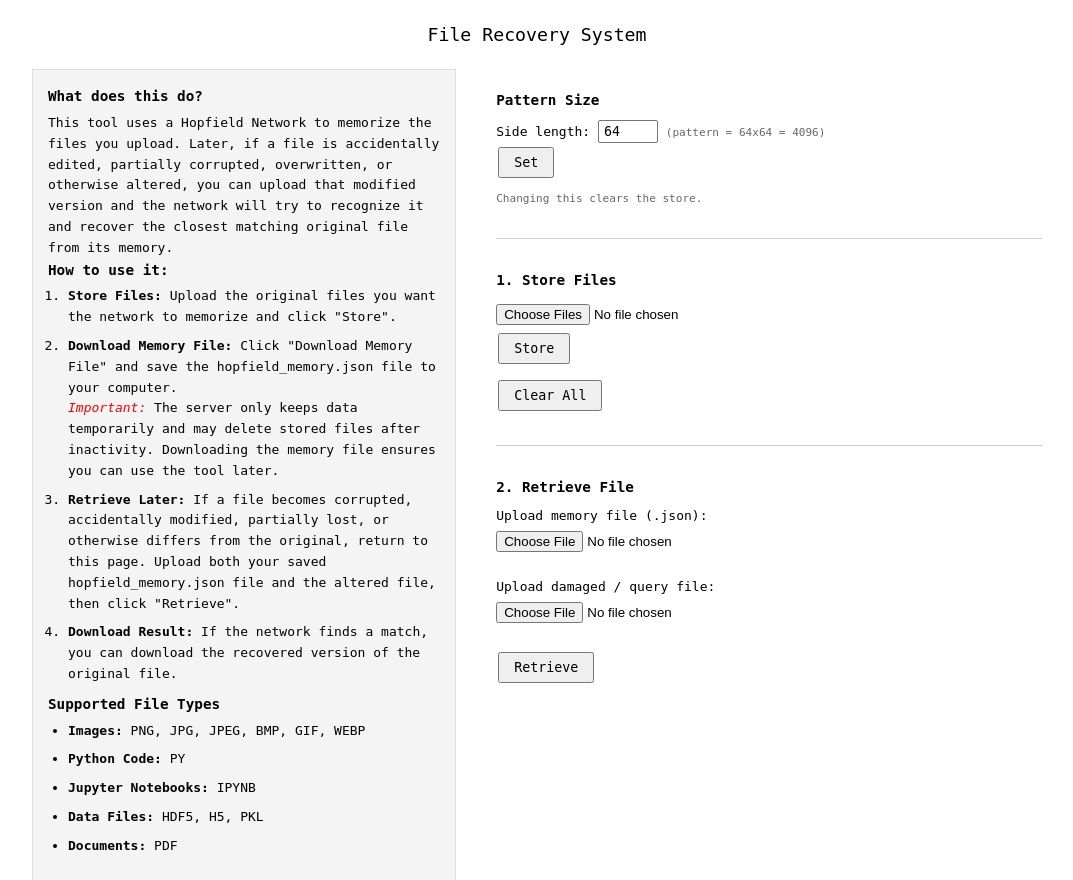
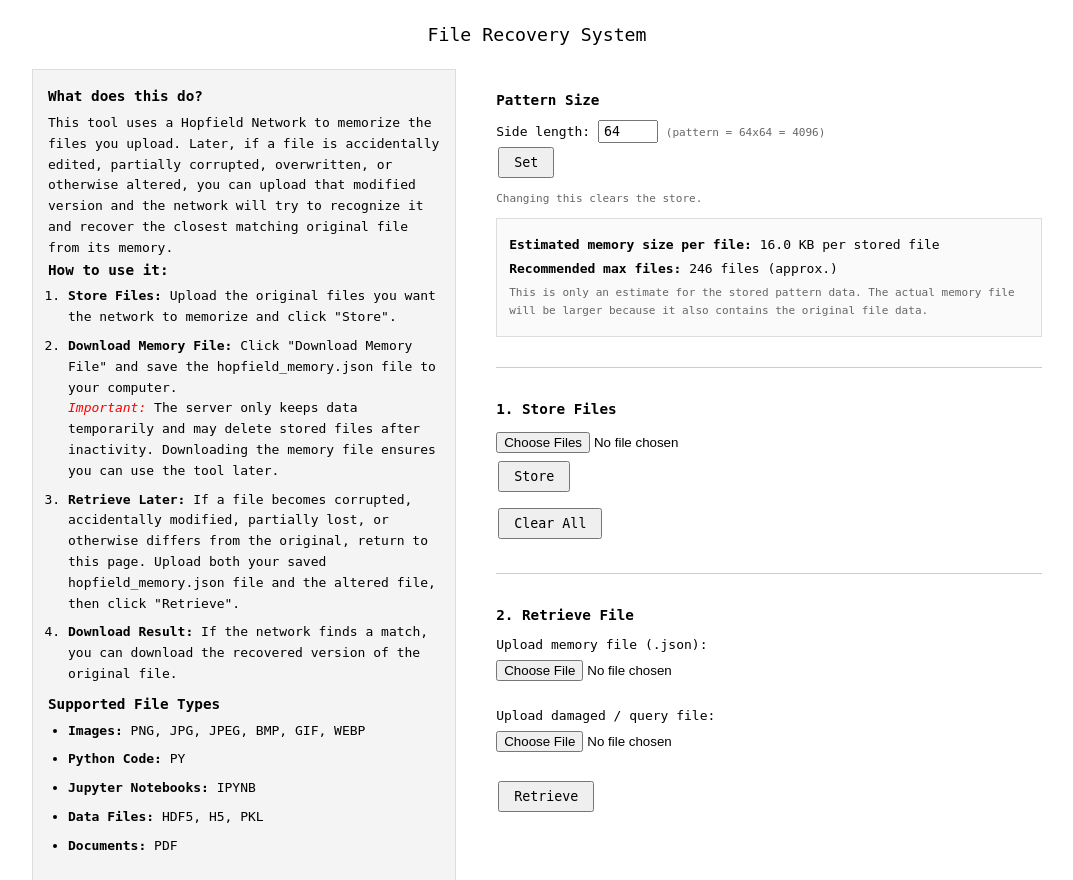
Before and after one commit to TanmayShukla05/file-recovery-system, a Flask app: page / in a window 1280 px wide. Shown: the top 880 px of the page, without its empty margins (103-1176 px from the left). Run offline with Flask 3, Linux system fonts and the light colour scheme.

Commit message:
Update index.html

```diff
--- a/templates/index.html
+++ b/templates/index.html
@@ -6,39 +6,75 @@
     <title>File Recovery System</title>
     <style>
         * { margin: 0; padding: 0; box-sizing: border-box; }
+
         body {
             font-family: monospace;
-            max-width: 1050px; /* Increased width to fit two columns */
+            max-width: 1050px;
             margin: 20px auto;
             padding: 0 20px;
             line-height: 1.6;
         }
-        h1 { font-size: 1.4em; font-weight: normal; margin-bottom: 20px; text-align: center; }
-        h2 { font-size: 1.1em; font-weight: bold; margin: 20px 0 8px; }
+
+        h1 {
+            font-size: 1.4em;
+            font-weight: normal;
+            margin-bottom: 20px;
+            text-align: center;
+        }
+
+        h2 {
+            font-size: 1.1em;
+            font-weight: bold;
+            margin: 20px 0 8px;
+        }
+
         form { margin: 8px 0; }
         label { display: inline; }
         input[type="file"] { margin: 4px 0; }
-        input[type="number"] { width: 60px; padding: 2px 4px; font-family: monospace; }
+        input[type="number"] {
+            width: 60px;
+            padding: 2px 4px;
+            font-family: monospace;
+        }
+
         button {
             padding: 6px 14px;
             margin: 4px 2px;
             font-family: monospace;
             cursor: pointer;
         }
-        hr { margin: 30px 0; border: none; border-top: 1px solid #ccc; }
+
+        hr {
+            margin: 30px 0;
+            border: none;
+            border-top: 1px solid #ccc;
+        }
+
         .ok { color: green; }
         .err { color: red; }
-        .flash-msg { margin: 3px 0; font-size: 0.9em; }
-        .file-entry { padding: 2px 0; font-size: 0.9em; color: green; }
+
+        .flash-msg {
+            margin: 3px 0;
+            font-size: 0.9em;
+        }
+
+        .file-entry {
+            padding: 2px 0;
+            font-size: 0.9em;
+            color: green;
+        }
+
         .result-box {
             margin-top: 12px;
             padding: 12px;
             border: 1px solid #ccc;
         }
+
         .result-box p { margin: 4px 0; }
+
         a { color: blue; }
 
-        /* Layout for side-by-side */
+        /* Layout */
         .container {
             display: flex;
             gap: 40px;
@@ -46,43 +82,66 @@
         }
 
         .left-col {
-            flex: 0 0 42%; /* Takes up 42% of the width */
+            flex: 0 0 42%;
         }
 
         .right-col {
-            flex: 1; /* Takes up the remaining space */
+            flex: 1;
         }
 
-        /* Styles for the instructions box */
+        /* Instructions box */
         .info-box {
             background: #f4f4f4;
             padding: 15px;
             border: 1px solid #ddd;
-            position: sticky; /* Makes instructions stay visible when scrolling right side */
+            position: sticky;
             top: 20px;
         }
+
         .info-box h2 {
             margin-top: 0;
             margin-bottom: 5px;
         }
-        .info-box ol, .info-box ul {
+
+        .info-box ol,
+        .info-box ul {
             margin-left: 20px;
             margin-top: 5px;
         }
+
         .info-box li {
             margin-bottom: 8px;
         }
 
-        /* Stack columns on small screens (mobile) */
+        /* New stats box */
+        .stats-box {
+            background: #fafafa;
+            border: 1px solid #ddd;
+            padding: 12px;
+            margin-top: 10px;
+        }
+
+        .stats-box p {
+            margin: 4px 0;
+        }
+
+        .small-note {
+            color: #666;
+            font-size: 0.85em;
+        }
+
+        /* Mobile */
         @media (max-width: 768px) {
             .container {
                 flex-direction: column;
             }
+
             .left-col {
                 flex: 1 1 100%;
             }
+
             .info-box {
-                position: static; /* Disable sticky on mobile */
+                position: static;
             }
         }
     </style>
@@ -133,29 +192,38 @@
         {% endif %}
         {% endwith %}
 
-        <!-- ═══════════════ CONFIG ═══════════════ -->
+        <!-- Pattern Size -->
         <h2>Pattern Size</h2>
         <form action="/config" method="post">
             <label>Side length:
-                <input type="number" name="side" value="{{ pattern_side }}" min="8" max="256">
+                <input type="number" id="sideLengthInput" name="side" value="{{ pattern_side }}" min="8" max="256">
             </label>
             <span style="color:#666; font-size:0.85em;">
-                (pattern = {{ pattern_side }}x{{ pattern_side }} = {{ pattern_side * pattern_side }})
+                (pattern = <span id="patternSizeText">{{ pattern_side }}x{{ pattern_side }} = {{ pattern_side * pattern_side }}</span>)
             </span>
             <br>
             <button type="submit">Set</button>
         </form>
         <p style="color:#666; font-size:0.85em;">Changing this clears the store.</p>
 
+        <div class="stats-box">
+            <p><strong>Estimated memory size per file:</strong> <span id="estimatedMemorySize">-</span></p>
+            <p><strong>Recommended max files:</strong> <span id="recommendedMaxFiles">-</span></p>
+            <p class="small-note">
+                This is only an estimate for the stored pattern data. The actual memory file will be larger because it also contains the original file data.
+            </p>
+        </div>
+
         <hr>
 
-        <!-- ═══════════════ STORE ═══════════════ -->
+        <!-- Store Files -->
         <h2>1. Store Files</h2>
 
         <form action="/store" method="post" enctype="multipart/form-data">
             <input type="file" name="files" multiple><br>
             <button type="submit">Store</button>
         </form>
+
         <form action="/clear" method="post" style="display:inline;">
             <button type="submit">Clear All</button>
         </form>
@@ -171,14 +239,16 @@
 
         <hr>
 
-        <!-- ═══════════════ RETRIEVE ═══════════════ -->
+        <!-- Retrieve File -->
         <h2>2. Retrieve File</h2>
 
         <form action="/retrieve" method="post" enctype="multipart/form-data">
             <label>Upload memory file (.json):</label><br>
             <input type="file" name="memory" accept=".json"><br><br>
+
             <label>Upload damaged / query file:</label><br>
             <input type="file" name="query"><br><br>
+
             <button type="submit">Retrieve</button>
         </form>
 
@@ -195,5 +265,39 @@
     </div>
 </div>
 
+<script>
+    function formatBytes(bytes) {
+        if (bytes < 1024) return bytes + " B";
+        if (bytes < 1024 * 1024) return (bytes / 1024).toFixed(1) + " KB";
+        return (bytes / (1024 * 1024)).toFixed(2) + " MB";
+    }
+
+    function updatePatternStats() {
+        const input = document.getElementById("sideLengthInput");
+        const side = Math.max(8, Math.min(256, parseInt(input.value) || 64));
+        const patternSize = side * side;
+
+        // Rough estimate for JSON pattern storage only
+        const estimatedPatternBytes = patternSize * 4;
+
+        // Rough Hopfield capacity estimate
+        const recommendedMax = Math.max(1, Math.floor(patternSize / (2 * Math.log(patternSize))));
+
+        document.getElementById("patternSizeText").textContent =
+            `${side}x${side} = ${patternSize}`;
+
+        document.getElementById("estimatedMemorySize").textContent =
+            `${formatBytes(estimatedPatternBytes)} per stored file`;
+
+        document.getElementById("recommendedMaxFiles").textContent =
+            `${recommendedMax} files (approx.)`;
+    }
+
+    document.addEventListener("DOMContentLoaded", function () {
+        updatePatternStats();
+        document.getElementById("sideLengthInput").addEventListener("input", updatePatternStats);
+    });
+</script>
+
 </body>
 </html>
```
